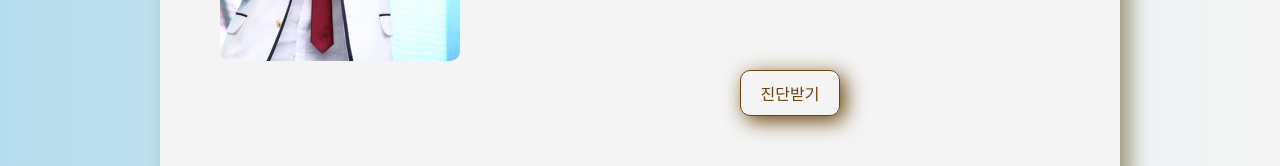
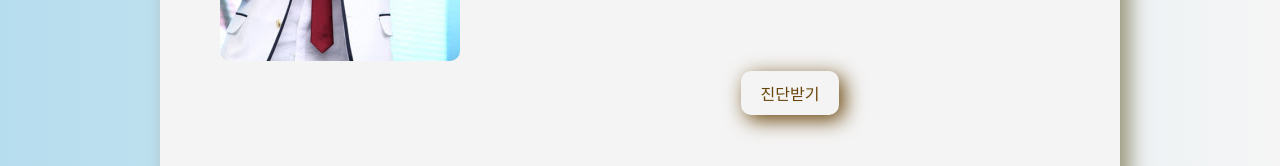
Before and after one commit to Soojong94/SilJeon, a React (Create React App) app in the folder your_voice/front/: page / in a window 1280 px wide. Shown: the part 538-704 px from the top of the page. Built offline with nearby package versions, Linux system fonts and the light colour scheme.

Commit message:
호호커밋

```diff
--- a/your_voice/front/src/Button/BtnDg.css
+++ b/your_voice/front/src/Button/BtnDg.css
@@ -1,6 +1,6 @@
 .dgBtn {
     background-color: transparent;
-    border: 1px solid;
+    border: none;
     padding: 10px 20px;
     cursor: pointer;
     border-radius: 10px;
```
